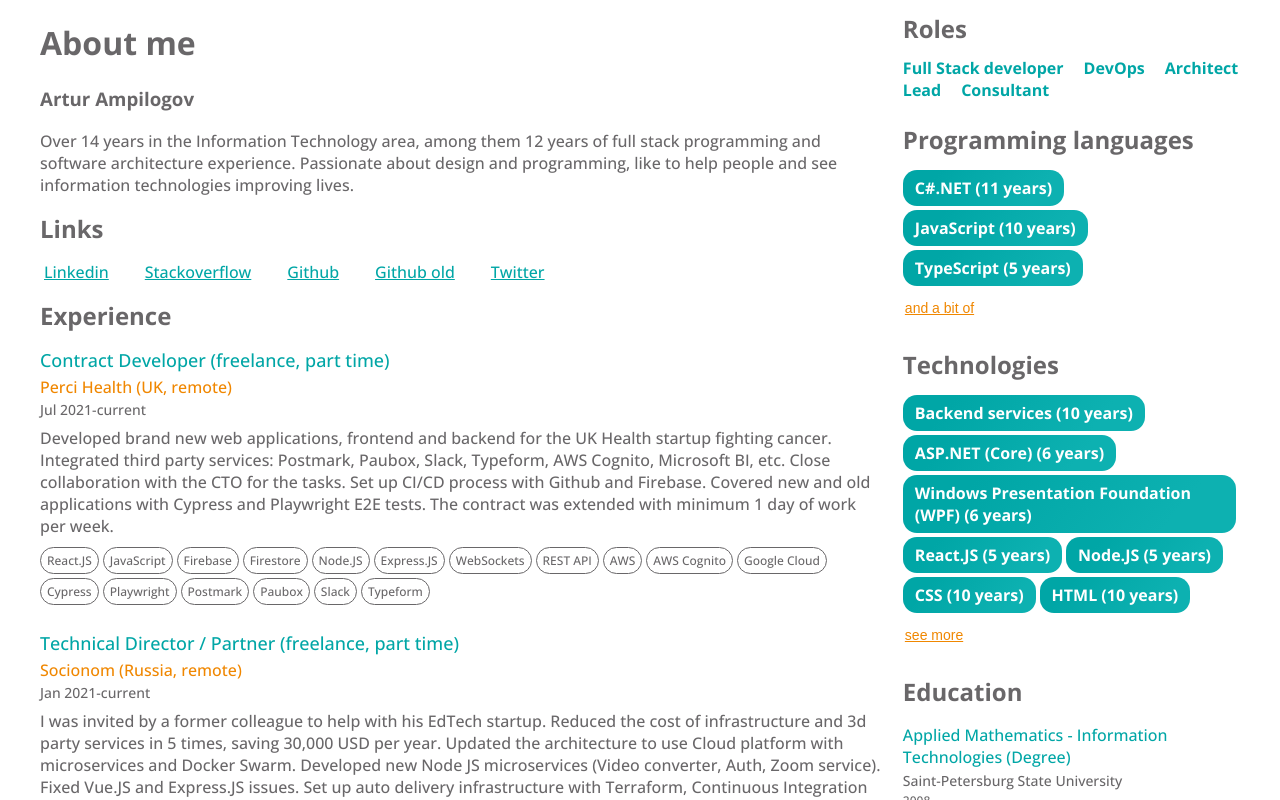
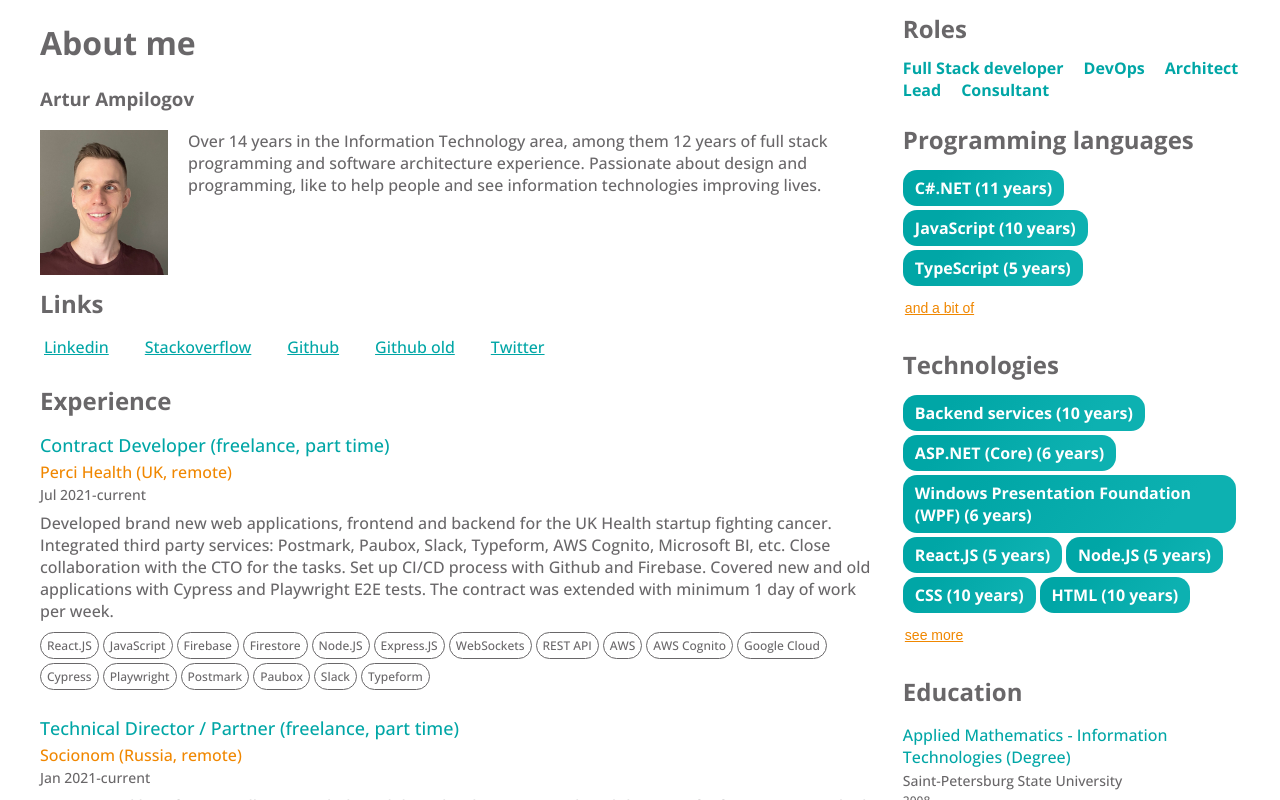
Before and after one commit to ArturAmpilogov/me, a Next.js app: page / in a window 1280 px wide. Shown: the top 800 px of the page. Built offline with nearby package versions, Linux system fonts and the light colour scheme.

Commit message:
Added photo

```diff
--- /dev/null
+++ b/components/custom/resume/About/About.module.scss
@@ -0,0 +1,19 @@
+@import "../../../../styles/variables.module.scss";
+
+.container {
+    display: grid;
+    grid-template-columns: 128px auto;
+    align-items: flex-start;
+    gap: 20px;
+}
+
+.container p {
+    margin-top: 0;
+}
+
+@media (max-width: $mobile-width) {
+    .container {
+        grid-template-columns: 1fr;
+        justify-items: flex-start;
+    }
+}
--- a/components/custom/resume/About/About.prop.ts
+++ b/components/custom/resume/About/About.prop.ts
@@ -3,5 +3,6 @@ import { DetailedHTMLProps, HtmlHTMLAttributes, ReactNode } from "react";
 
 export interface AboutProps extends DetailedHTMLProps<HtmlHTMLAttributes<HTMLDivElement>, HTMLDivElement> {
     children: ReactNode,
-    name: string
+    name: string,
+    photoUrl: string
 };
--- a/components/custom/resume/About/About.tsx
+++ b/components/custom/resume/About/About.tsx
@@ -1,10 +1,15 @@
 import { AboutProps } from "./About.prop";
+import Image from "next/image";
+import styles from "./About.module.scss";
 
-export const About = ({children, name,...props}: AboutProps): JSX.Element => {
+export const About = ({children, name, photoUrl, ...props}: AboutProps): JSX.Element => {
     return (
     <div {...props}>
         <h1>About me</h1>
         <h3>{name}</h3>
-        <p>{children}</p>
+        <div className={styles.container}>
+            <Image src={photoUrl} alt={`Photo ${name}`} width="128" height="145"/>
+            <p>{children}</p>
+        </div>
     </div>);
 };
--- a/components/custom/resume/Links/Links.module.scss
+++ b/components/custom/resume/Links/Links.module.scss
@@ -4,7 +4,7 @@
   list-style-type: none;
 
   & li {
-    display: inline;
+    display: inline-block;
     position: relative;
 
     margin: 0 36px 10px 0;
--- a/pages/index.tsx
+++ b/pages/index.tsx
@@ -54,7 +54,7 @@ const ResumePage: NextPage<ResumePageProps> = ({
         <meta name="description" content="Resume Artur Ampilogov" />
       </Head>
       <main>
-        <About name="Artur Ampilogov">{aboutme}</About>
+        <About name="Artur Ampilogov" photoUrl="/img/photo.jpg">{aboutme}</About>
         <Links items={links}/>
         <ExperienceList items={experience} />
       </main>
--- a/styles/variables.module.scss
+++ b/styles/variables.module.scss
@@ -1,2 +1,3 @@
 $max-width: 1600px;
 $tablet-width: 940px;
+$mobile-width: 480px;
```
Also changed, not shown: public/img/photo.jpg (added).
